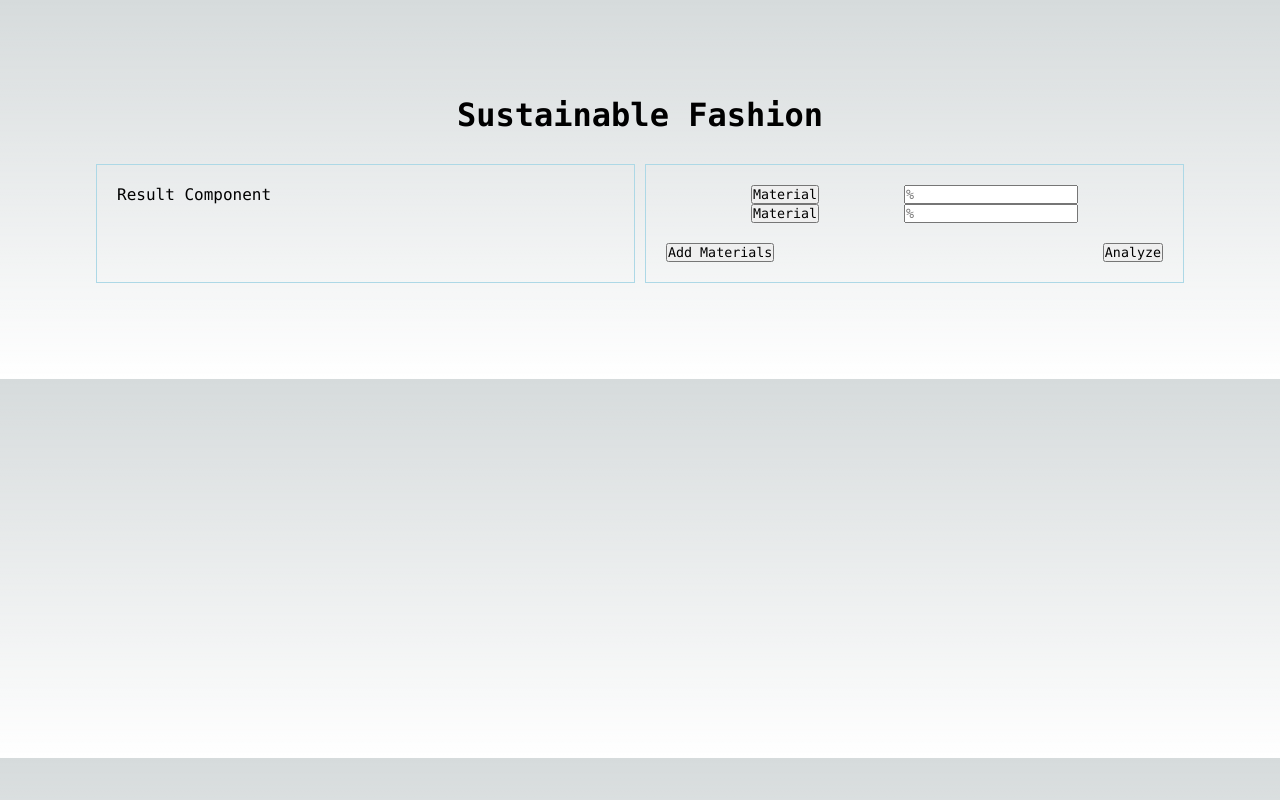
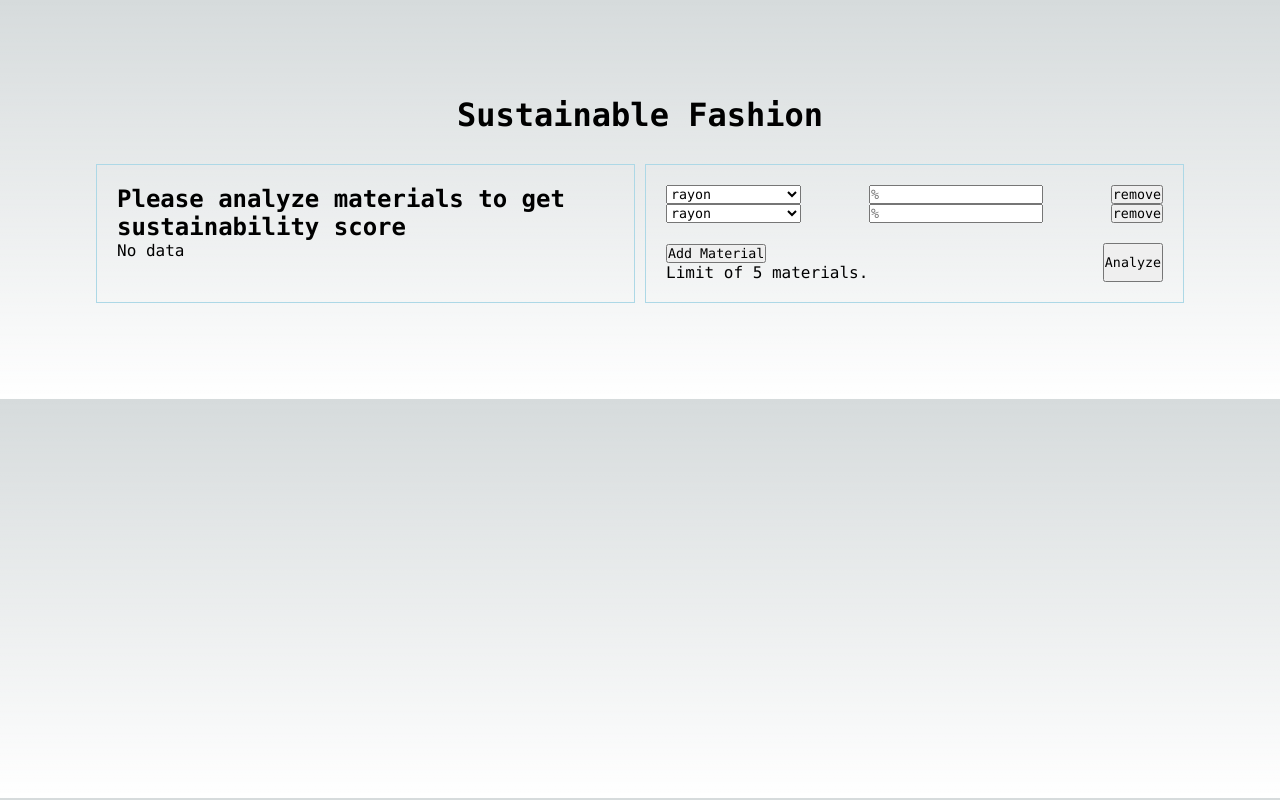
Before and after one commit to riceball1/sustainable-fashion, a Next.js app: page / in a window 1280 px wide. Built offline with nearby package versions, Linux system fonts and the light colour scheme.

Commit message:
Update components and pages

```diff
--- a/src/components/form.tsx
+++ b/src/components/form.tsx
@@ -1,19 +1,48 @@
 import styles from "@/styles/Form.module.css";
+import { useState } from "react";
+import MaterialOptions from "./materialOptions";
 
-function Form() {
+function Form({onCalculateSustainabilityScore}) {
+  const [state, setState] = useState([
+    { id: 1, name: "null", percentage: 0 },
+    { id: 2, name: "null", percentage: 0 },
+  ]);
+
+  const handleAnalyzeMaterials = () => {
+    console.log('Analyze materials')
+    onCalculateSustainabilityScore(state)
+  }
+
+  const handleAddMaterial = () => {
+    if (state.length < 5) {
+      console.log("Add more material");
+      // update the state so it will include additional material
+    }
+
+    // do nothing if number of materials exceed 5
+  };
+
+  const handleRemoveMaterial = () => {
+    if(state.length > 1) {
+        console.log('Remove material')
+    }
+    // do nothing if there's only one item left
+  }
+
   return (
     <>
-      <div className={styles.material}>
-        <button>Material</button>
-        <input type="number" placeholder="%" />
+      <div className={styles.form}>
+        {state.map((item) => {
+          return <MaterialOptions onRemoveMaterial={handleRemoveMaterial} key={item.name}/>;
+        })}
       </div>
-      <div className={styles.material}>
-        <button>Material</button>
-        <input type="number" placeholder="%" />
-      </div>
+
       <div className={styles.buttons}>
-        <button>Add Materials</button>
-        <button>Analyze</button>
+        <div>
+          <button onClick={handleAddMaterial}>Add Material</button>
+          <p>Limit of 5 materials.</p>
+        </div>
+        <button onClick={handleAnalyzeMaterials}>Analyze</button>
       </div>
     </>
   );
--- /dev/null
+++ b/src/components/materialOptions.tsx
@@ -0,0 +1,31 @@
+import styles from "@/styles/MaterialOptions.module.css";
+
+interface MaterialOptions {
+    onRemoveMaterial: () => {};
+    onChangePercentage: () => {};
+    onSelectMaterial: () => {};
+}
+
+function MaterialOptions({onRemoveMaterial, onChangePercentage, onSelectMaterial} : MaterialOptions)  {
+
+
+  return (
+    <div className={styles.materialOptions}>
+      <select name="materials" id="materials" onChange={onSelectMaterial}>
+        <option value="rayon">rayon</option>
+        <option value="polyster">polyster</option>
+        <option value="acrylic">acrylic</option>
+        <option value="nylon">nylon</option>
+        <option value="cotton">cotton</option>
+        <option value="hemp">hemp</option>
+        <option value="linen">linen</option>
+        <option value="lyocell">lyocell</option>
+        <option value="organic-cotton">organic cotton</option>
+      </select>
+      <input type="number" placeholder="%" onChange={onChangePercentage}/>
+      <button onClick={onRemoveMaterial}>remove</button>
+    </div>
+  );
+}
+
+export default MaterialOptions;
--- a/src/components/result.tsx
+++ b/src/components/result.tsx
@@ -1,11 +1,16 @@
-
-
-function Result({data={}}) {
-    return (
-        <div>
-            Result Component
-        </div>
-    )
+function Result({ data = {}, score = 0 }) {
+  return (
+    <div>
+      <h2>
+        {score > 0
+          ? `Sustainabilty score is ${score}`
+          : "Please analyze materials to get sustainability score"}
+      </h2>
+    <div>
+      {Object.keys(data).length > 0 ? 'Result Component' : 'No data'}
+    </div>
+    </div>
+  );
 }
 
 export default Result;
--- a/src/pages/index.tsx
+++ b/src/pages/index.tsx
@@ -1,4 +1,5 @@
 import Head from "next/head";
+import { useState } from "react";
 import { Inter } from "@next/font/google";
 import styles from "@/styles/Home.module.css";
 import Result from '../components/result';
@@ -7,6 +8,31 @@ import Form from '../components/form';
 const inter = Inter({ subsets: ["latin"] });
 
 export default function Home() {
+  interface Material {
+    name: String;
+    percentage: Number;
+  }
+
+  const [sustainabilityScore, setSustainabilityScore] = useState(0)
+  // function used to calculate the materials percentage in the clothing item
+  // the return value will be a percentage based on if it's more or less sustainable
+
+  const calculcateSustainablity = (materials : Material[]) => {
+    const materialWeight = {
+      'rayon': 100,
+    }
+
+    let score = 0;
+    const arr = materials;
+
+    // iterate over the materials array
+
+    // set the score
+    setSustainabilityScore(score)
+
+  }
+
+
   return (
     <>
       <Head>
@@ -18,11 +44,9 @@ export default function Home() {
       <main className={styles.main}>
           <h1>Sustainable Fashion</h1>
           <div className={styles.container}>
-            <section className={styles.section}><Result data={{}} /></section>
-            <section className={styles.section}><Form/></section>
+            <section className={styles.section}><Result score={sustainabilityScore} data={{}} /></section>
+            <section className={styles.section}><Form onCalculateSustainabilityScore={calculcateSustainablity}/></section>
           </div>
-
-
       </main>
     </>
   );
--- a/src/styles/Form.module.css
+++ b/src/styles/Form.module.css
@@ -5,7 +5,9 @@
     margin-top: 20px;
 }
 
-.material {
+
+.form {
     display: flex;
     justify-content: space-evenly;
+    flex-direction: column;
 }
--- /dev/null
+++ b/src/styles/MaterialOptions.module.css
@@ -0,0 +1,7 @@
+
+
+.materialOptions {
+    display: flex;
+    justify-content: space-between;
+    gap: 15px;
+}
```
Also changed, not shown: 1 other file (tests, documents, lock files or other folders).
